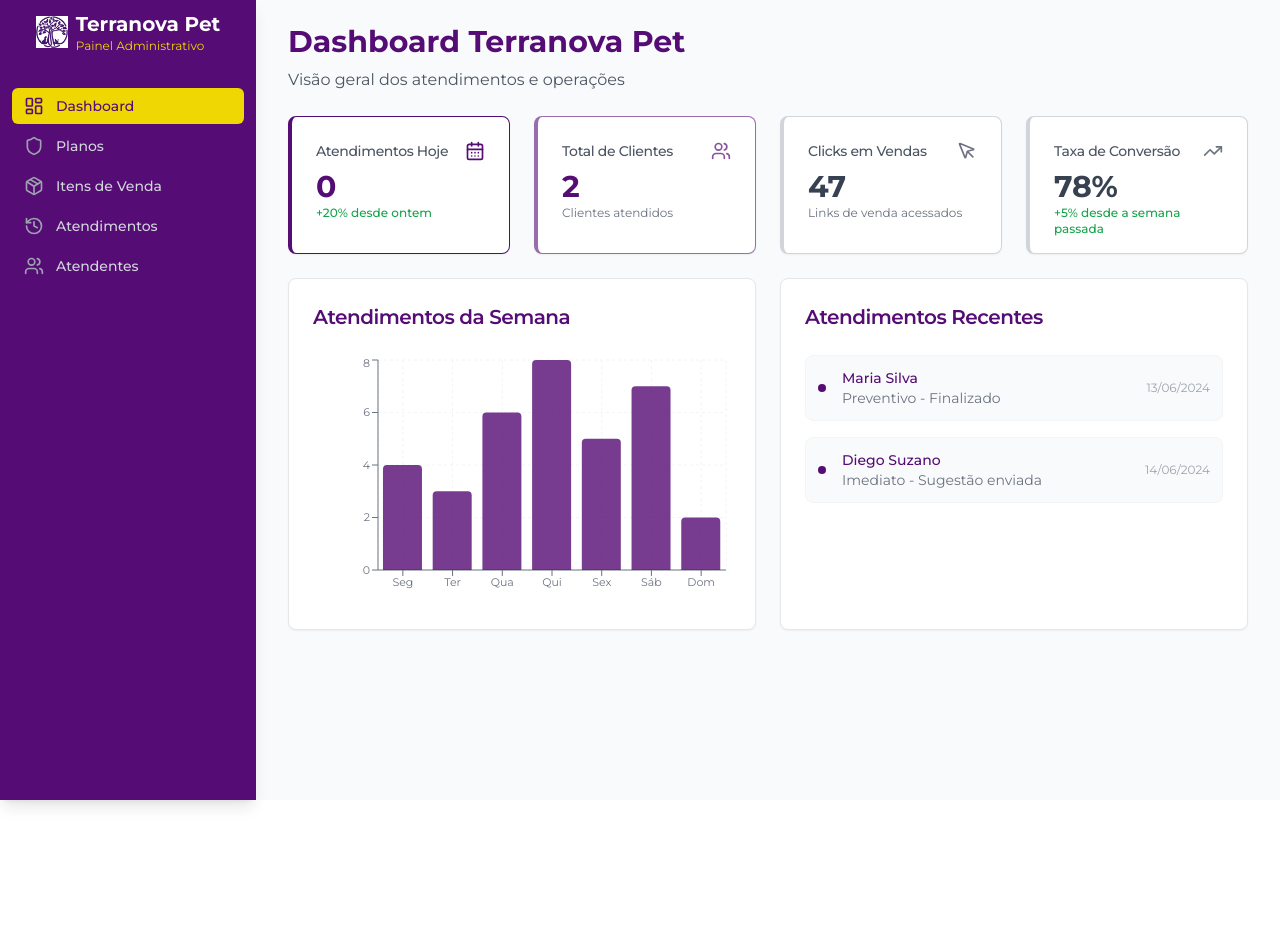
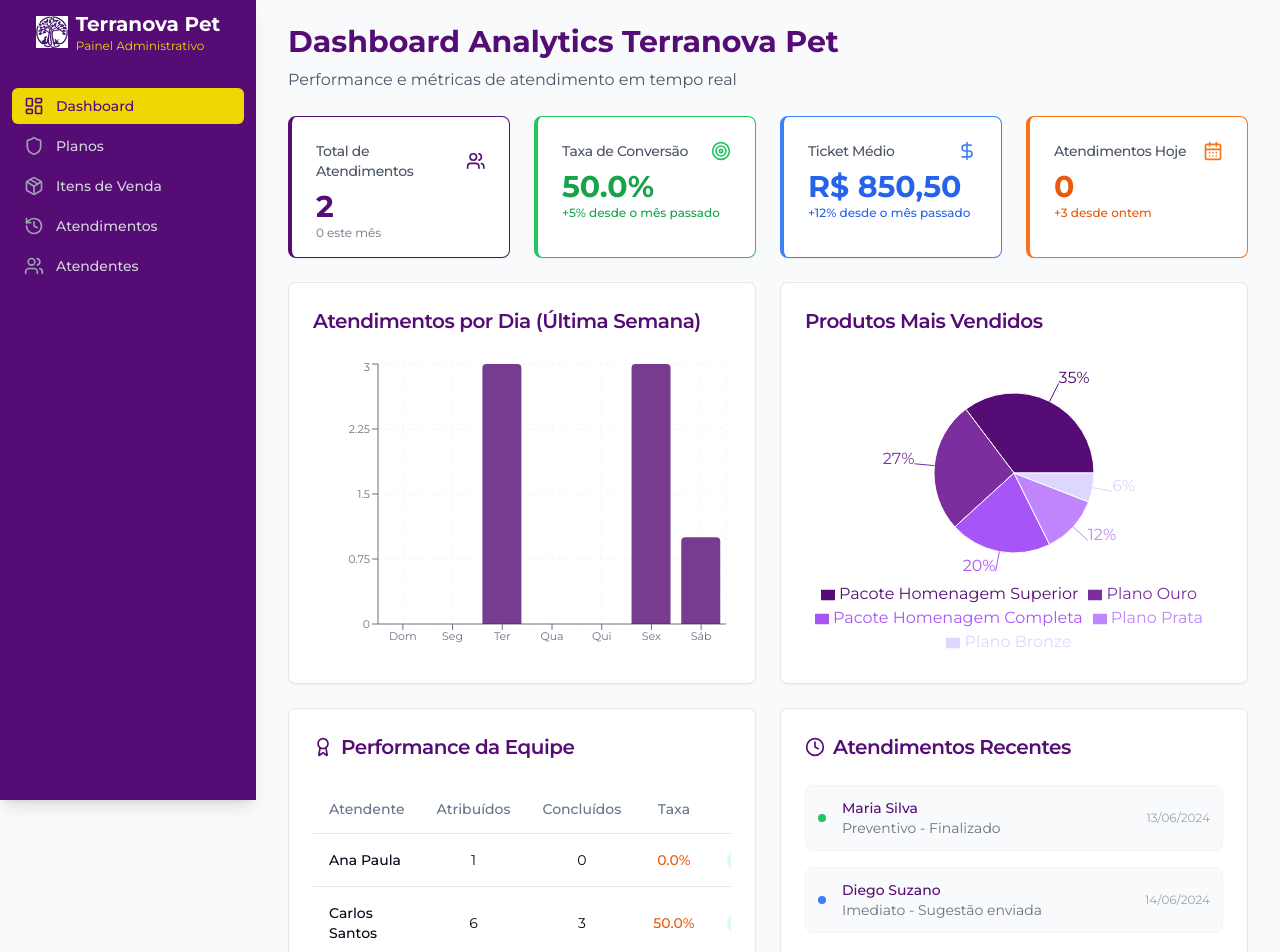
Before and after one commit to Galvier/pet-memorial-compass, a React (Vite) app: page / in a window 1280 px wide. Shown: the top 952 px of the page. Before the commit the page ends 800 px from the top, so only its background shows below. Built offline with nearby package versions, Linux system fonts and the light colour scheme.

Commit message:
Implement dashboard and analytics features
Add a new API endpoint for dashboard data and implement a dashboard page in the admin panel to display key metrics and charts.

```diff
--- a/src/components/Dashboard.tsx
+++ b/src/components/Dashboard.tsx
@@ -1,43 +1,47 @@
 
 import React, { useState, useEffect } from 'react';
 import { Card, CardContent, CardHeader, CardTitle } from '@/components/ui/card';
-import { BarChart, Bar, XAxis, YAxis, CartesianGrid, ResponsiveContainer } from 'recharts';
-import { CalendarDays, Users, MousePointer, TrendingUp } from 'lucide-react';
+import { Table, TableBody, TableCell, TableHead, TableHeader, TableRow } from '@/components/ui/table';
+import { BarChart, Bar, XAxis, YAxis, CartesianGrid, ResponsiveContainer, PieChart, Pie, Cell, Tooltip, Legend } from 'recharts';
+import { CalendarDays, Users, MousePointer, TrendingUp, DollarSign, Target, Clock, Award } from 'lucide-react';
 import { PetMemorialAPI } from '@/lib/api';
 
+const COLORS = ['#550c74', '#7c2d9e', '#a855f7', '#c084fc', '#ddd6fe'];
+
 export const Dashboard: React.FC = () => {
-  const [stats, setStats] = useState({
-    atendimentosHoje: 0,
-    totalClientes: 0,
-    clicksVenda: 0,
-    atendimentosRecentes: []
+  const [dashboardData, setDashboardData] = useState({
+    summary: {
+      totalAtendimentos: 0,
+      atendimentosHoje: 0,
+      atendimentosMes: 0,
+      taxaConversao: '0%',
+      ticketMedio: 0
+    },
+    charts: {
+      atendimentosPorDia: [],
+      produtosMaisVendidos: [],
+      performanceAtendentes: [],
+      distribuicaoTipos: []
+    },
+    atendimentosRecentes: [],
+    clicksVenda: 0
   });
   const [loading, setLoading] = useState(true);
 
   useEffect(() => {
-    const fetchStats = async () => {
+    const fetchDashboardData = async () => {
       try {
         const data = await PetMemorialAPI.getDashboardStats();
-        setStats(data);
+        setDashboardData(data);
       } catch (error) {
-        console.error('Erro ao carregar estatísticas:', error);
+        console.error('Erro ao carregar dados do dashboard:', error);
       } finally {
         setLoading(false);
       }
     };
 
-    fetchStats();
+    fetchDashboardData();
   }, []);
-
-  const chartData = [
-    { name: 'Seg', atendimentos: 4 },
-    { name: 'Ter', atendimentos: 3 },
-    { name: 'Qua', atendimentos: 6 },
-    { name: 'Qui', atendimentos: 8 },
-    { name: 'Sex', atendimentos: 5 },
-    { name: 'Sáb', atendimentos: 7 },
-    { name: 'Dom', atendimentos: 2 },
-  ];
 
   if (loading) {
     return (
@@ -56,91 +60,96 @@ export const Dashboard: React.FC = () => {
     );
   }
 
+  const { summary, charts } = dashboardData;
+
   return (
     <div className="space-y-4 lg:space-y-6">
       <div className="text-center lg:text-left">
-        <h1 className="text-2xl lg:text-3xl font-bold text-purple-primary mb-1 lg:mb-2">Dashboard Terranova Pet</h1>
-        <p className="text-sm lg:text-base text-gray-600">Visão geral dos atendimentos e operações</p>
+        <h1 className="text-2xl lg:text-3xl font-bold text-purple-primary mb-1 lg:mb-2">Dashboard Analytics Terranova Pet</h1>
+        <p className="text-sm lg:text-base text-gray-600">Performance e métricas de atendimento em tempo real</p>
       </div>
 
-      {/* Stats Cards */}
+      {/* Métricas Principais */}
       <div className="grid grid-cols-1 sm:grid-cols-2 lg:grid-cols-4 gap-4 lg:gap-6">
         <Card className="border-l-4 border-purple-primary bg-white hover:shadow-md transition-shadow">
           <CardHeader className="flex flex-row items-center justify-between space-y-0 pb-2">
             <CardTitle className="text-xs lg:text-sm font-medium text-gray-600">
-              Atendimentos Hoje
+              Total de Atendimentos
             </CardTitle>
-            <CalendarDays className="h-4 w-4 lg:h-5 lg:w-5 text-purple-primary" />
+            <Users className="h-4 w-4 lg:h-5 lg:w-5 text-purple-primary" />
           </CardHeader>
           <CardContent className="pb-2 lg:pb-4">
-            <div className="text-2xl lg:text-3xl font-bold text-purple-primary">{stats.atendimentosHoje}</div>
-            <p className="text-xs text-green-600 font-medium">
-              +20% desde ontem
+            <div className="text-2xl lg:text-3xl font-bold text-purple-primary">{summary.totalAtendimentos}</div>
+            <p className="text-xs text-gray-500">
+              {summary.atendimentosMes} este mês
             </p>
           </CardContent>
         </Card>
 
-        <Card className="border-l-4 border-purple-primary/60 bg-white hover:shadow-md transition-shadow">
+        <Card className="border-l-4 border-green-500 bg-white hover:shadow-md transition-shadow">
           <CardHeader className="flex flex-row items-center justify-between space-y-0 pb-2">
             <CardTitle className="text-xs lg:text-sm font-medium text-gray-600">
-              Total de Clientes
+              Taxa de Conversão
             </CardTitle>
-            <Users className="h-4 w-4 lg:h-5 lg:w-5 text-purple-primary/70" />
+            <Target className="h-4 w-4 lg:h-5 lg:w-5 text-green-500" />
           </CardHeader>
           <CardContent className="pb-2 lg:pb-4">
-            <div className="text-2xl lg:text-3xl font-bold text-purple-primary">{stats.totalClientes}</div>
-            <p className="text-xs text-gray-500">
-              Clientes atendidos
+            <div className="text-2xl lg:text-3xl font-bold text-green-600">{summary.taxaConversao}</div>
+            <p className="text-xs text-green-600 font-medium">
+              +5% desde o mês passado
             </p>
           </CardContent>
         </Card>
 
-        <Card className="border-l-4 border-gray-300 bg-white hover:shadow-md transition-shadow">
+        <Card className="border-l-4 border-blue-500 bg-white hover:shadow-md transition-shadow">
           <CardHeader className="flex flex-row items-center justify-between space-y-0 pb-2">
             <CardTitle className="text-xs lg:text-sm font-medium text-gray-600">
-              Clicks em Vendas
+              Ticket Médio
             </CardTitle>
-            <MousePointer className="h-4 w-4 lg:h-5 lg:w-5 text-gray-500" />
+            <DollarSign className="h-4 w-4 lg:h-5 lg:w-5 text-blue-500" />
           </CardHeader>
           <CardContent className="pb-2 lg:pb-4">
-            <div className="text-2xl lg:text-3xl font-bold text-gray-700">{stats.clicksVenda}</div>
-            <p className="text-xs text-gray-500">
-              Links de venda acessados
+            <div className="text-2xl lg:text-3xl font-bold text-blue-600">
+              R$ {summary.ticketMedio.toLocaleString('pt-BR', { minimumFractionDigits: 2 })}
+            </div>
+            <p className="text-xs text-blue-600 font-medium">
+              +12% desde o mês passado
             </p>
           </CardContent>
         </Card>
 
-        <Card className="border-l-4 border-gray-300 bg-white hover:shadow-md transition-shadow">
+        <Card className="border-l-4 border-orange-500 bg-white hover:shadow-md transition-shadow">
           <CardHeader className="flex flex-row items-center justify-between space-y-0 pb-2">
             <CardTitle className="text-xs lg:text-sm font-medium text-gray-600">
-              Taxa de Conversão
+              Atendimentos Hoje
             </CardTitle>
-            <TrendingUp className="h-4 w-4 lg:h-5 lg:w-5 text-gray-500" />
+            <CalendarDays className="h-4 w-4 lg:h-5 lg:w-5 text-orange-500" />
           </CardHeader>
           <CardContent className="pb-2 lg:pb-4">
-            <div className="text-2xl lg:text-3xl font-bold text-gray-700">78%</div>
-            <p className="text-xs text-green-600 font-medium">
-              +5% desde a semana passada
+            <div className="text-2xl lg:text-3xl font-bold text-orange-600">{summary.atendimentosHoje}</div>
+            <p className="text-xs text-orange-600 font-medium">
+              +3 desde ontem
             </p>
           </CardContent>
         </Card>
       </div>
 
-      {/* Charts and Recent Activity */}
+      {/* Gráficos Principais */}
       <div className="grid grid-cols-1 xl:grid-cols-2 gap-4 lg:gap-6">
-        {/* Chart */}
+        {/* Atendimentos por Dia */}
         <Card className="bg-white border-gray-200 hover:shadow-md transition-shadow">
           <CardHeader>
-            <CardTitle className="text-lg lg:text-xl text-purple-primary">Atendimentos da Semana</CardTitle>
+            <CardTitle className="text-lg lg:text-xl text-purple-primary">Atendimentos por Dia (Última Semana)</CardTitle>
           </CardHeader>
           <CardContent>
-            <ResponsiveContainer width="100%" height={250} className="lg:h-[300px]">
-              <BarChart data={chartData}>
+            <ResponsiveContainer width="100%" height={300}>
+              <BarChart data={charts.atendimentosPorDia}>
                 <CartesianGrid strokeDasharray="3 3" stroke="#f3f4f6" />
-                <XAxis dataKey="name" stroke="#6b7280" fontSize={11} />
+                <XAxis dataKey="day" stroke="#6b7280" fontSize={11} />
                 <YAxis stroke="#6b7280" fontSize={11} />
+                <Tooltip />
                 <Bar
-                  dataKey="atendimentos"
+                  dataKey="count"
                   fill="rgb(85, 12, 116)"
                   opacity={0.8}
                   radius={[4, 4, 0, 0]}
@@ -150,16 +159,100 @@ export const Dashboard: React.FC = () => {
           </CardContent>
         </Card>
 
-        {/* Recent Activity */}
+        {/* Produtos Mais Vendidos */}
         <Card className="bg-white border-gray-200 hover:shadow-md transition-shadow">
           <CardHeader>
-            <CardTitle className="text-lg lg:text-xl text-purple-primary">Atendimentos Recentes</CardTitle>
+            <CardTitle className="text-lg lg:text-xl text-purple-primary">Produtos Mais Vendidos</CardTitle>
+          </CardHeader>
+          <CardContent>
+            <ResponsiveContainer width="100%" height={300}>
+              <PieChart>
+                <Pie
+                  data={charts.produtosMaisVendidos}
+                  cx="50%"
+                  cy="50%"
+                  outerRadius={80}
+                  fill="#8884d8"
+                  dataKey="count"
+                  label={({ name, percentage }) => `${percentage}%`}
+                >
+                  {charts.produtosMaisVendidos.map((entry, index) => (
+                    <Cell key={`cell-${index}`} fill={COLORS[index % COLORS.length]} />
+                  ))}
+                </Pie>
+                <Tooltip />
+                <Legend />
+              </PieChart>
+            </ResponsiveContainer>
+          </CardContent>
+        </Card>
+      </div>
+
+      {/* Performance da Equipe e Atendimentos Recentes */}
+      <div className="grid grid-cols-1 xl:grid-cols-2 gap-4 lg:gap-6">
+        {/* Performance da Equipe */}
+        <Card className="bg-white border-gray-200 hover:shadow-md transition-shadow">
+          <CardHeader>
+            <CardTitle className="text-lg lg:text-xl text-purple-primary flex items-center gap-2">
+              <Award className="h-5 w-5" />
+              Performance da Equipe
+            </CardTitle>
+          </CardHeader>
+          <CardContent>
+            <Table>
+              <TableHeader>
+                <TableRow>
+                  <TableHead>Atendente</TableHead>
+                  <TableHead className="text-center">Atribuídos</TableHead>
+                  <TableHead className="text-center">Concluídos</TableHead>
+                  <TableHead className="text-center">Taxa</TableHead>
+                  <TableHead className="text-center">Status</TableHead>
+                </TableRow>
+              </TableHeader>
+              <TableBody>
+                {charts.performanceAtendentes.map((atendente, index) => (
+                  <TableRow key={index}>
+                    <TableCell className="font-medium">{atendente.nome}</TableCell>
+                    <TableCell className="text-center">{atendente.atribuidos}</TableCell>
+                    <TableCell className="text-center">{atendente.concluidos}</TableCell>
+                    <TableCell className="text-center">
+                      <span className={`font-medium ${parseFloat(atendente.taxaConversao) > 50 ? 'text-green-600' : 'text-orange-600'}`}>
+                        {atendente.taxaConversao}%
+                      </span>
+                    </TableCell>
+                    <TableCell className="text-center">
+                      <span className={`px-2 py-1 rounded-full text-xs font-medium ${
+                        atendente.status === 'Online'
+                          ? 'bg-green-100 text-green-800'
+                          : 'bg-gray-100 text-gray-800'
+                      }`}>
+                        {atendente.status}
+                      </span>
+                    </TableCell>
+                  </TableRow>
+                ))}
+              </TableBody>
+            </Table>
+          </CardContent>
+        </Card>
+
+        {/* Atendimentos Recentes */}
+        <Card className="bg-white border-gray-200 hover:shadow-md transition-shadow">
+          <CardHeader>
+            <CardTitle className="text-lg lg:text-xl text-purple-primary flex items-center gap-2">
+              <Clock className="h-5 w-5" />
+              Atendimentos Recentes
+            </CardTitle>
           </CardHeader>
           <CardContent>
             <div className="space-y-3 lg:space-y-4">
-              {stats.atendimentosRecentes.slice(0, 5).map((atendimento: any) => (
+              {dashboardData.atendimentosRecentes.slice(0, 5).map((atendimento: any) => (
                 <div key={atendimento.atendimento_id} className="flex items-center space-x-3 lg:space-x-4 p-2 lg:p-3 rounded-lg bg-gray-50 hover:bg-purple-primary/5 transition-colors border border-gray-100">
-                  <div className="w-2 h-2 bg-purple-primary rounded-full flex-shrink-0"></div>
+                  <div className={`w-2 h-2 rounded-full flex-shrink-0 ${
+                    atendimento.status === 'Finalizado' ? 'bg-green-500' :
+                    atendimento.status === 'Sugestão enviada' ? 'bg-blue-500' :
+                    'bg-purple-primary'
+                  }`}></div>
                   <div className="flex-1 min-w-0">
                     <p className="text-sm font-medium text-purple-primary truncate">
                       {atendimento.tutor?.nome_tutor}
```
Also changed, not shown: src/lib/api.ts (+89 -8 lines).
